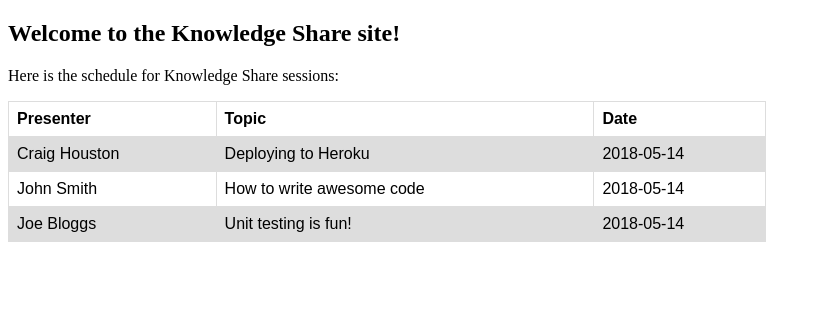
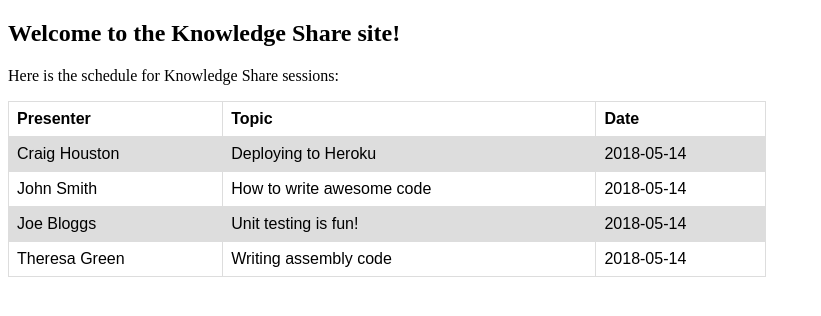
Before and after one commit to craighoustondev/knowledge-share, a Django app: page / in a window 1280 px wide. Shown: the top 316 px of the page, without its empty margins (0-821 px from the left). Run offline with Django 3.2, Linux system fonts and the light colour scheme.

Commit message:
Change to index page

```diff
--- a/knowledge/share/templates/index.html
+++ b/knowledge/share/templates/index.html
@@ -48,6 +48,11 @@
           <td>Unit testing is fun!</td>
           <td>2018-05-14</td>
         </tr>
+        <tr>
+          <td>Theresa Green</td>
+          <td>Writing assembly code</td>
+          <td>2018-05-14</td>
+        </tr>
       </table>
 
     </body>
```
